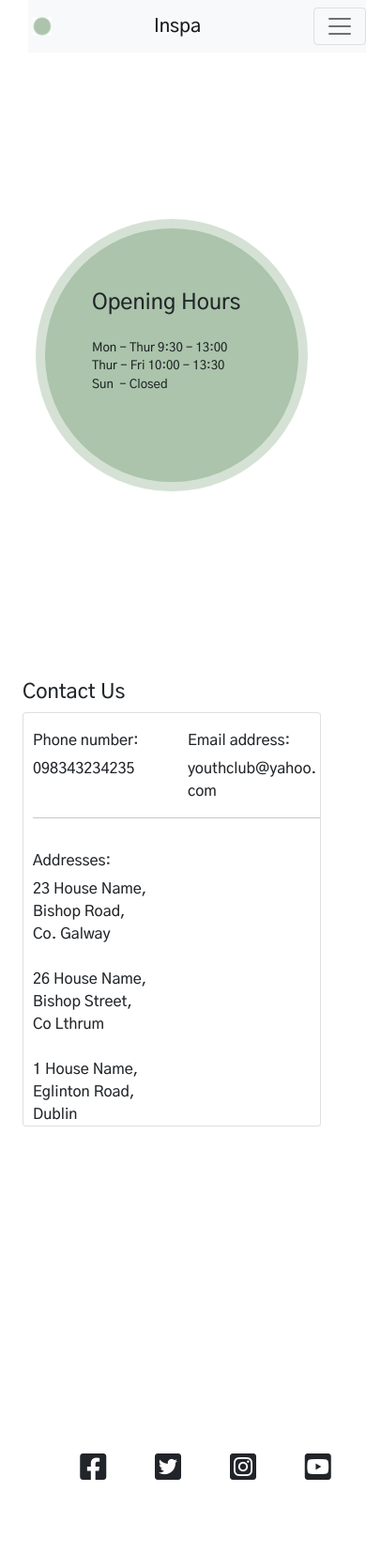
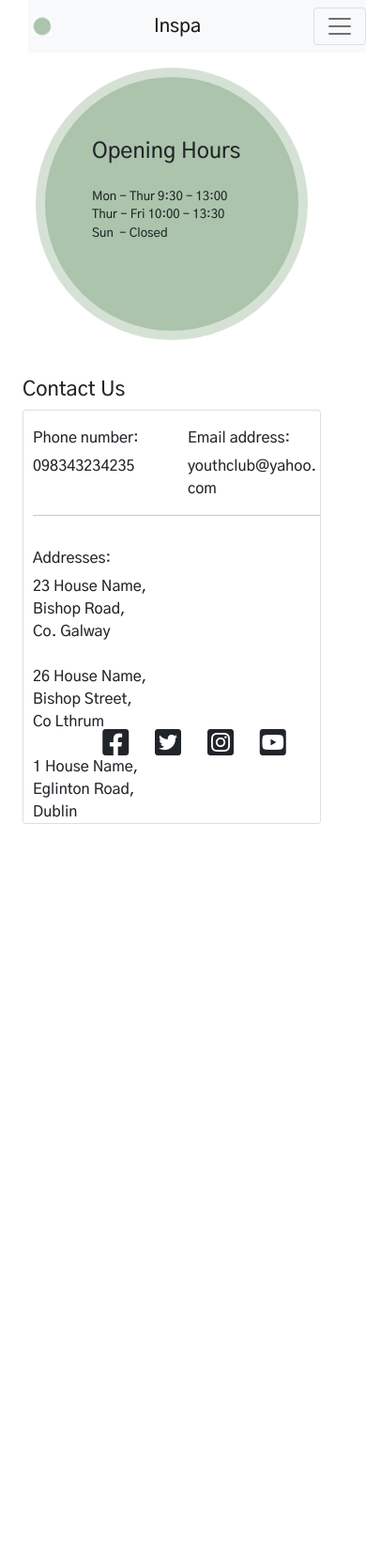
Before and after one commit to gretazas/inspa, a Django app: page /contact/ in a window 390 px wide. Shown: the whole page at 94% size. After the commit the page ends 877 px from the top, so only its background shows below. Run offline with Django 4.2, Linux system fonts and the light colour scheme; some libraries are stand-ins or nearby versions.

Commit message:
Correct footer style and feedback body style for responsive design

```diff
--- a/Inspa/settings.py
+++ b/Inspa/settings.py
@@ -30,11 +30,12 @@ TEMPLATES_DIR = os.path.join(BASE_DIR, 'templates')
 SECRET_KEY = os.environ.get("SECRET_KEY")
 
 # SECURITY WARNING: don't run with debug turned on in production!
-DEBUG = False
+DEBUG = True
 
 ALLOWED_HOSTS = ['inspasite.herokuapp.com', 'localhost']
 CSRF_TRUSTED_ORIGINS = [
                 'https://8000-gretazas-inspa-v7n3bwggcss.ws-eu93.gitpod.io',
+                'https://8001-gretazas-inspa-v7n3bwggcss.ws-eu93.gitpod.io',
                 'https://*.*.gitpod.io', 'http://127.0.0.1:8000/',
                 'http://127.0.0.1:800o/'
                         ]
--- a/insite/forms.py
+++ b/insite/forms.py
@@ -26,5 +26,5 @@ class FeedbackForm(forms.ModelForm):
         model = Feedback
         fields = ('body',)
         widgets = {
-                'body': forms.Textarea(attrs={'rows': 3})
+                'body': forms.Textarea(attrs={'rows': 3, 'cols': 40, 'class': 'feedback-form'})
         }
--- a/static/css/style.css
+++ b/static/css/style.css
@@ -11,7 +11,9 @@ html, body {
 }
 
 main {
-    height: 90%;
+    min-height: 100%;
+    position: relative;
+    padding-bottom: 100px;
 }
 
 /* Green Inspa circle at the background settings */
@@ -293,8 +299,9 @@ form button {
 footer {
     position: relative;
     bottom: 0;
-}
-
+    width: 100%;
+    height: 70px;
+  }
 .fa-facebook-square:hover {
     color: #4267B2;
 }
@@ -340,38 +360,6 @@ footer {
         width: 270px;
       }
 
-}
-
-@media only screen and (max-width: 1000px){
-    body {
-        height: 140%;
-    }
-
-    nav {
-        justify-content: start;
-    }
-
-    /* tip type links */
-    #tip_types {
-        height: 300px !important;
-        margin-top: 20px;
-        margin-bottom: 20px;
-    }
-
-    /* circle in contact page */
-    #circle-innerContact {
-        height: 410px;
-        width: 410px;
-    }
-
-    #circle-outerContact {
-        height: 450px;
-        width: 450px;
-    }
-
-    #contact {
-        margin: 20px
-    }
 }
 
 @media only screen and (max-width: 1100px){
@@ -431,8 +462,9 @@ footer {
 }
 
 @media only screen and (max-width: 768px){
-    body {
-        height: 170%;
+
+    #index_posts {
+        min-height: 50%;
     }
 
     /* Main circles in landing page */
@@ -482,10 +514,14 @@ footer {
     }
 }
 
+@media only screen and (max-width: 575px){
+    footer {
+        position: absolute;
+        padding: 0;
+      }
+}
+
 @media only screen and (max-width: 475px){
-    html, body {
-        height: 140%;
-    }
 
     /*  Contact page circles */
     #circle-innerContact {
@@ -507,4 +543,8 @@ footer {
     #signin-main {
         height: 800px !important;
     }
+
+    footer p .ms-5 {
+        margin-left: 1.5rem!important;
+    }
 }
```
Also changed, not shown: other parts of static/css/style.css (+60 -0 lines), templates/index.html (+5 -5 lines).
